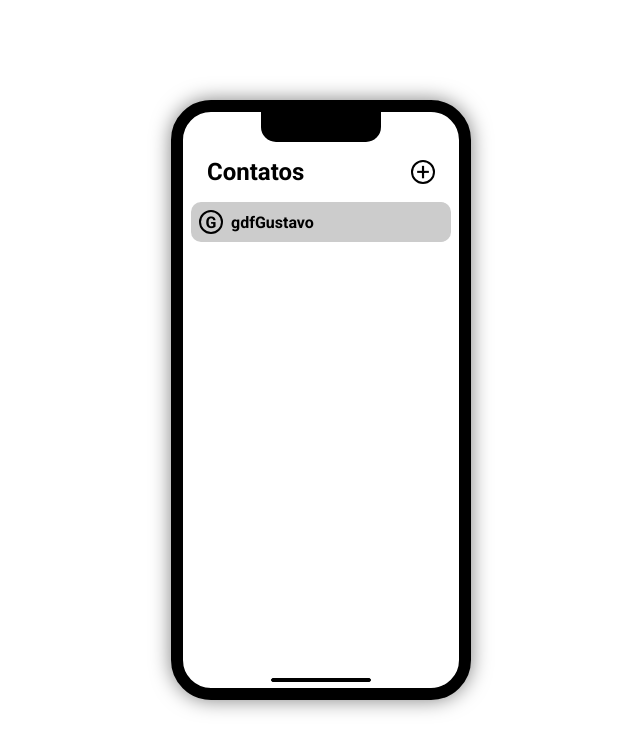
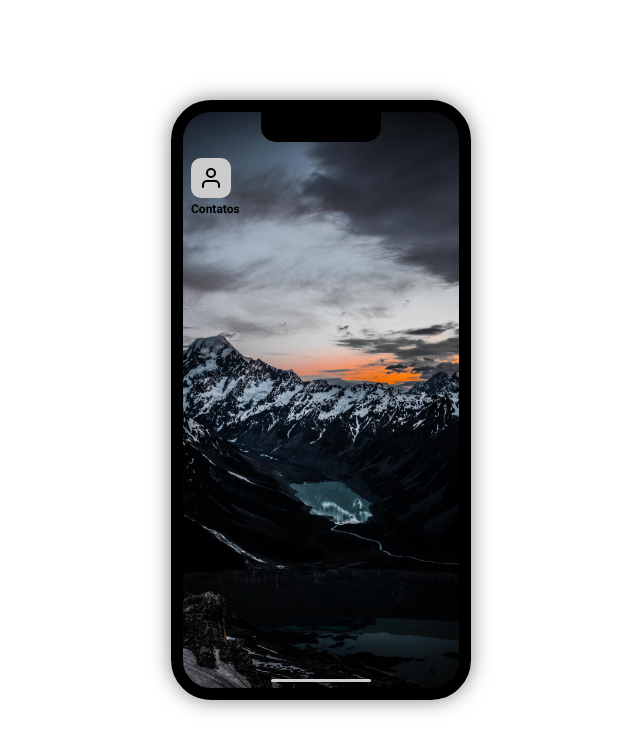
Before and after one commit to GDFgustavo/lista_contatos, a React (Create React App) app: page / in a window 1280 px wide. Shown: the top 752 px of the page, without its empty margins (319-959 px from the left). Built offline with nearby package versions, Linux system fonts and the light colour scheme.

Commit message:
Criando a tela inicial e alterando as rotas do react router dom

```diff
--- a/src/App.tsx
+++ b/src/App.tsx
@@ -7,10 +7,15 @@ import Adicionar from './pages/Adicionar'
 import Editar from './pages/Editar'
 
 import store from './store'
+import TelaInicial from './containers/TelaInicial'
 
 const rotas = createBrowserRouter([
   {
     path: '/',
+    element: <TelaInicial />
+  },
+  {
+    path: '/contatos',
     element: <Home />
   },
   {
--- a/src/containers/Cadastro/index.tsx
+++ b/src/containers/Cadastro/index.tsx
@@ -34,7 +34,7 @@ const Adicionando = () => {
           email
         })
       )
-      navigate('/')
+      navigate('/contatos')
     }
   }
 
@@ -69,7 +69,7 @@ const Adicionando = () => {
       <BotaoSalvar type="submit" onClick={cadastrarContato}>
         Salvar
       </BotaoSalvar>
-      <BotaoRemoverCancelar onClick={() => navigate('/')}>
+      <BotaoRemoverCancelar onClick={() => navigate('/contatos')}>
         Cancelar
       </BotaoRemoverCancelar>
       <MensageError className={error ? 'visible' : 'hidden'}>
--- a/src/containers/Editando/index.tsx
+++ b/src/containers/Editando/index.tsx
@@ -48,7 +48,7 @@ const Editando = () => {
 
   const removerContato = () => {
     dispatch(remover(id))
-    navigate('/')
+    navigate('/contatos')
   }
 
   const salvarEdicao = () => {
@@ -60,7 +60,7 @@ const Editando = () => {
         id
       })
     )
-    navigate('/')
+    navigate('/contatos')
   }
 
   const buttonDisabled = !nome && !telefone
--- a/src/containers/PhoneLayout/index.tsx
+++ b/src/containers/PhoneLayout/index.tsx
@@ -2,17 +2,19 @@ import { Notch, PhoneContainer, Tela } from './styles'
 import { BotaoVoltar } from '../../styles'
 import BarraSuperior from '../../components/BarraSuperior'
 
-type PhoneProps = {
+export type PhoneProps = {
   children: React.ReactNode
   showBarraSuperior?: boolean
+  wallpaper?: boolean
 }
 
 const PhoneLayout: React.FC<PhoneProps> = ({
   children,
-  showBarraSuperior = false
+  showBarraSuperior = false,
+  wallpaper = false
 }) => {
   return (
-    <PhoneContainer>
+    <PhoneContainer className={wallpaper ? 'com-imagem' : 'sem-imagem'}>
       <Notch />
       {showBarraSuperior && <BarraSuperior />}
       <Tela>{children}</Tela>
--- a/src/containers/PhoneLayout/styles.ts
+++ b/src/containers/PhoneLayout/styles.ts
@@ -1,4 +1,5 @@
 import styled from 'styled-components'
+import fundo from '../../assets/wallpaper.jpg'
 
 export const PhoneContainer = styled.div`
   display: flex;
@@ -7,11 +8,21 @@ export const PhoneContainer = styled.div`
   width: 300px;
   padding: 0px 8px 16px;
   height: 600px;
-  background: #fff;
   border: 12px solid black;
   border-radius: 40px;
   overflow: hidden;
   box-shadow: 0 0 20px rgba(0, 0, 0, 0.5);
+
+  &.com-imagem {
+    background: url(${fundo});
+    background-size: cover;
+    background-position: center;
+    background-repeat: no-repeat;
+  }
+
+  &.sem-imagem {
+    background: #fff;
+  }
 `
 
 export const Notch = styled.div`
--- /dev/null
+++ b/src/containers/TelaInicial/index.tsx
@@ -0,0 +1,19 @@
+import { useNavigate } from 'react-router-dom'
+import PhoneLayout from '../PhoneLayout'
+
+import ContactIcon from '../../assets/user.svg'
+import { AppIcon, P } from './styles'
+
+const TelaInicial = () => {
+  const navigate = useNavigate()
+  return (
+    <PhoneLayout wallpaper={true}>
+      <AppIcon onClick={() => navigate('/contatos')}>
+        <img src={ContactIcon} />
+      </AppIcon>
+      <P>Contatos</P>
+    </PhoneLayout>
+  )
+}
+
+export default TelaInicial
--- /dev/null
+++ b/src/containers/TelaInicial/styles.ts
@@ -0,0 +1,19 @@
+import styled from 'styled-components'
+
+export const AppIcon = styled.div`
+  display: flex;
+  justify-content: center;
+  align-items: center;
+  cursor: pointer;
+  padding: 20px;
+  background-color: #ccc;
+  border-radius: 10px;
+  width: 24px;
+  height: 24px;
+  margin-top: 16px;
+  margin-bottom: 4px;
+`
+export const P = styled.p`
+  font-size: 12px;
+  font-weight: bold;
+`
--- a/src/styles/index.ts
+++ b/src/styles/index.ts
@@ -72,12 +72,11 @@ export const BotaoVoltar = styled(Link)`
   left: 50%;
   bottom: 6px;
   transform: translateX(-50%);
-  height: 4px;
+  height: 3.5px;
   width: 100px;
   border: none;
-  border: 1px solid #000;
   border-radius: 10px;
-  background-color: #000;
+  background-color: #ccc;
 `
 
 export default EstiloGlobal
```
Also changed, not shown: src/assets/wallpaper.jpg (added).
